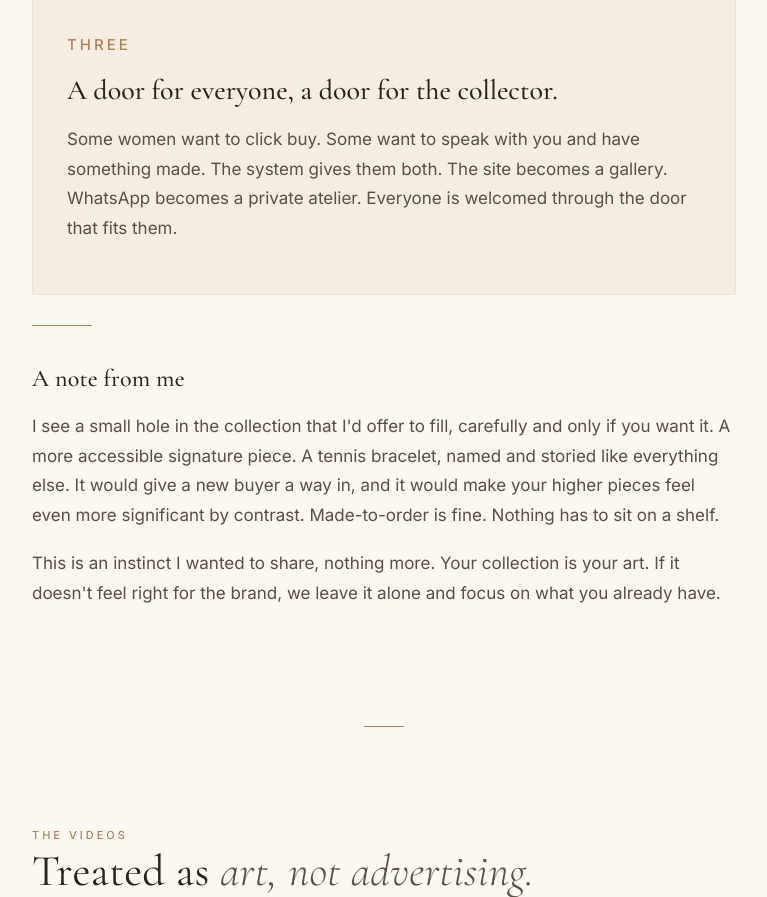
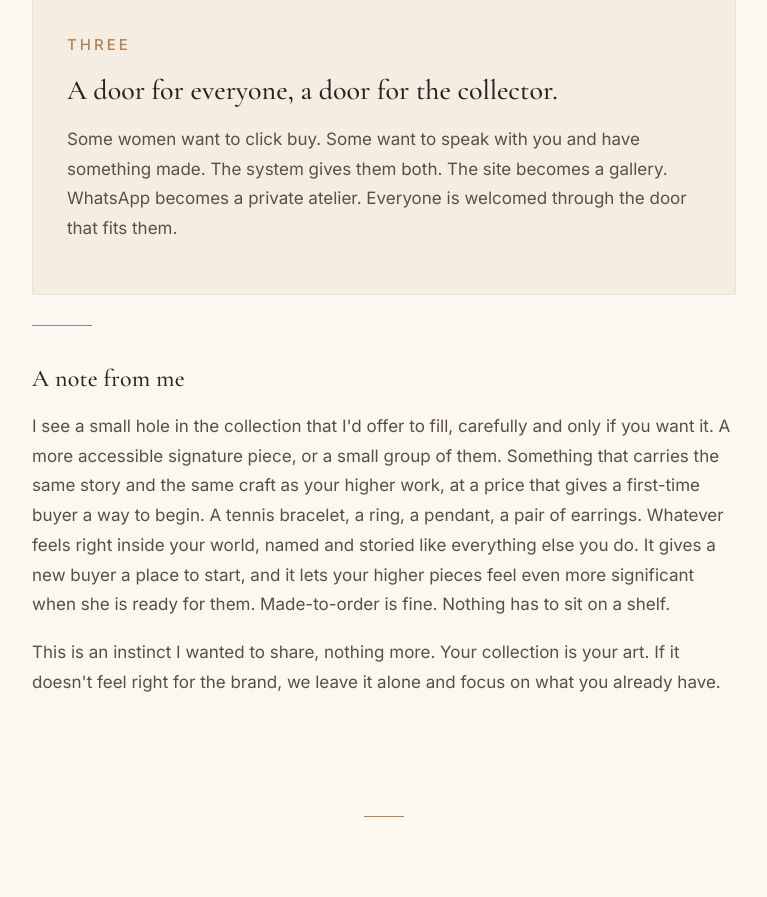
Before and after one commit to lumenmarketingsolutions/mk7media, a Flask app: page /marlatabet in a window 1280 px wide. Shown: the part 3480-4377 px from the top of the page, without its empty margins (256-1023 px from the left). Run offline with Flask 3, Linux system fonts and the light colour scheme.

Commit message:
Broaden the accessible-piece suggestion — tennis bracelet was too narrow, now names a range (ring, pendant, earrings) framed as 'whatever fits her world'
Co-Authored-By: Claude Opus 4.7 (1M context) <noreply@anthropic.com>

```diff
--- a/templates/marlatabet.html
+++ b/templates/marlatabet.html
@@ -473,7 +473,7 @@
 
     <h3>A note from me</h3>
     <p>
-      I see a small hole in the collection that I'd offer to fill, carefully and only if you want it. A more accessible signature piece. A tennis bracelet, named and storied like everything else. It would give a new buyer a way in, and it would make your higher pieces feel even more significant by contrast. Made-to-order is fine. Nothing has to sit on a shelf.
+      I see a small hole in the collection that I'd offer to fill, carefully and only if you want it. A more accessible signature piece, or a small group of them. Something that carries the same story and the same craft as your higher work, at a price that gives a first-time buyer a way to begin. A tennis bracelet, a ring, a pendant, a pair of earrings. Whatever feels right inside your world, named and storied like everything else you do. It gives a new buyer a place to start, and it lets your higher pieces feel even more significant when she is ready for them. Made-to-order is fine. Nothing has to sit on a shelf.
     </p>
     <p>
       This is an instinct I wanted to share, nothing more. Your collection is your art. If it doesn't feel right for the brand, we leave it alone and focus on what you already have.
```
